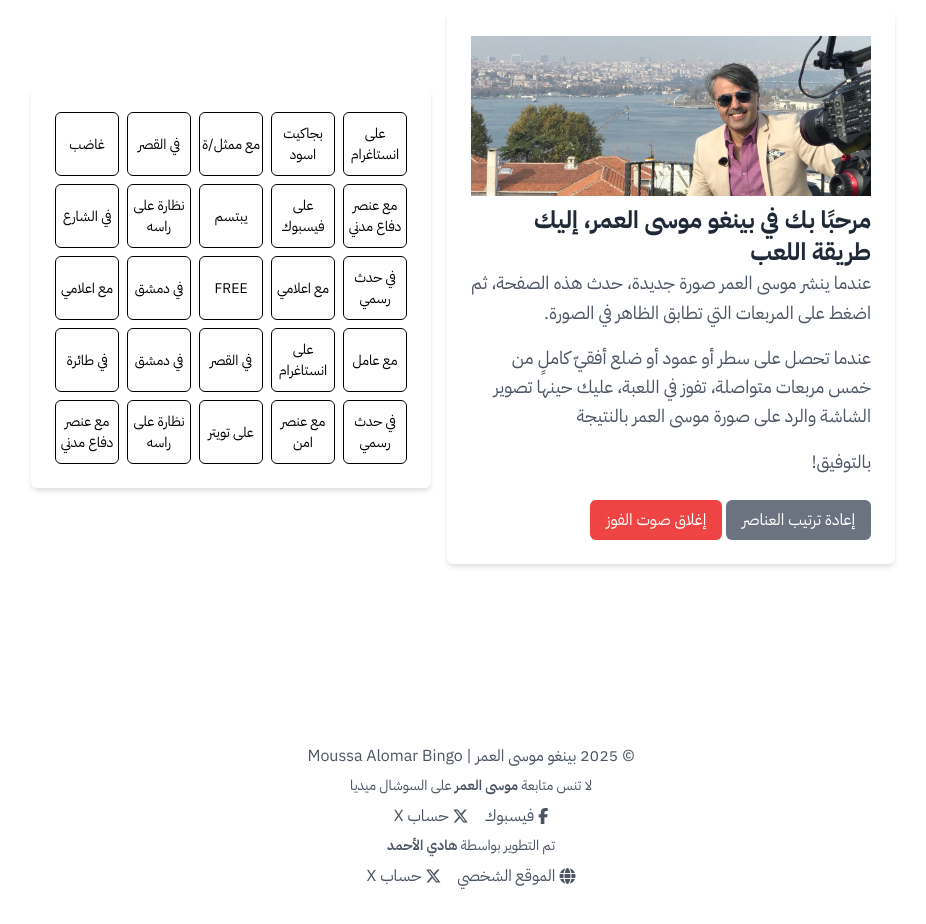
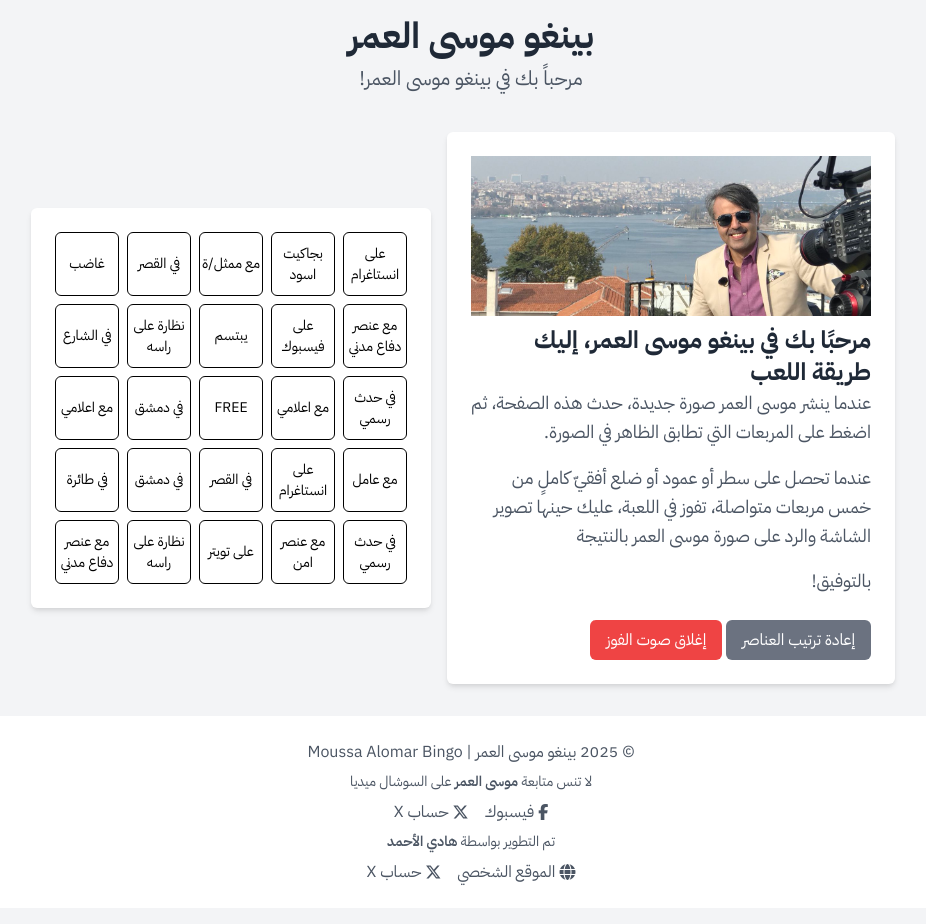
Before and after one commit to SYCompass/bingo, a plain HTML site: page index.html in a window 1280 px wide. Shown: the whole page, without its empty margins (169-1095 px from the left). Drawn offline with nearby package versions, Linux system fonts and the light colour scheme.

Commit message:
finalizing styles

```diff
--- a/index.html
+++ b/index.html
@@ -11,7 +11,6 @@ body {
   display: flex;
   justify-content: center;
   align-items: center;
-  height: 100vh;
   margin: 0;
   font-family: "IBM Plex Sans Arabic", sans-serif!important;
 }
@@ -43,7 +42,12 @@ body {
   <!-- Include Tailwind CSS -->
   <link href="https://cdn.jsdelivr.net/npm/tailwindcss@2.2.19/dist/tailwind.min.css" rel="stylesheet">
 </head>
-<body class="flex flex-col justify-center items-center h-screen p-4" style="direction:rtl"><!-- Add this within the <body> tag of your HTML -->
+<body class="bg-gray-100 flex flex-col justify-center items-center p-4" style="direction:rtl">
+  <header class="text-center mb-10">
+    <h1 class="text-4xl font-bold text-gray-800 mb-2">بينغو موسى العمر</h1>
+    <p class="text-xl text-gray-600">مرحباً بك في بينغو موسى العمر!</p>
+  </header>
+
 <script>
   // Array of MP3 files
   const mp3Files = [
@@ -58,7 +62,7 @@ document.addEventListener('DOMContentLoaded', function() {
 </script>
 <audio id="winSound" src=""></audio>
 <div>
-<div class="bg-white h-screen flex flex-col md:flex-row items-center justify-center" >
+<div class=" flex flex-col md:flex-row items-center justify-center" >
   <div class="max-w-md p-6 bg-white rounded-md shadow-md mb-4 md:mr-4 md:mb-0 mb-2">
     <!-- Insert image as a banner -->
     <img class="object-cover w-full h-40 mb-2" src="moussa.jpeg" alt="بينغو موسى العمر،">
@@ -98,7 +102,7 @@ document.addEventListener('DOMContentLoaded', function() {
 </div>
 <script src="script.js?v=1.2"></script>
 <div >
-<footer class="bg-white py-6 mt-8 ">
+<footer class="bg-white py-6 mt-8 " style="width: 100vw;">
   <div class="container mx-auto px-4 text-center text-gray-600">
     <p>&copy; 2025 بينغو موسى العمر | Moussa Alomar Bingo</p>
     <p class="mt-2 text-sm">
```
